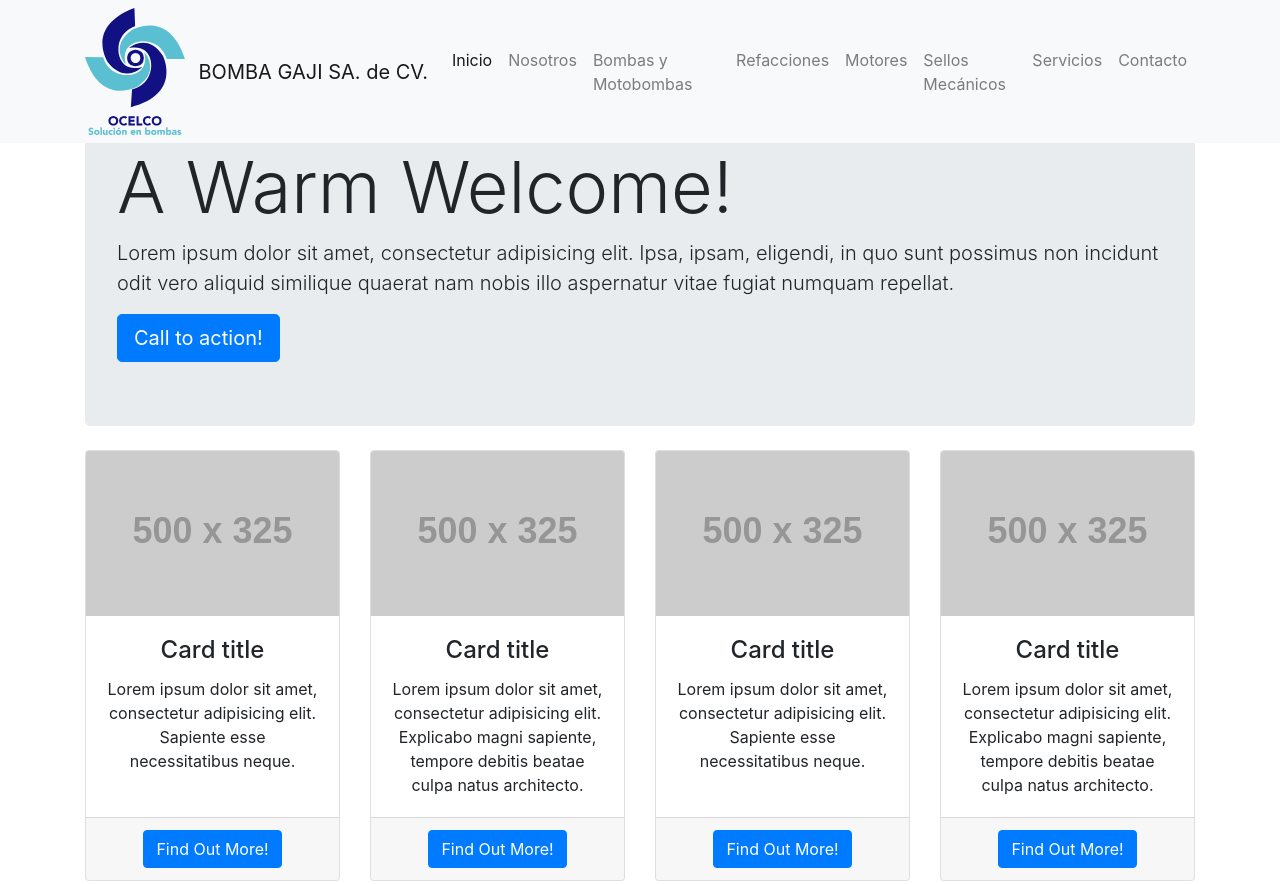
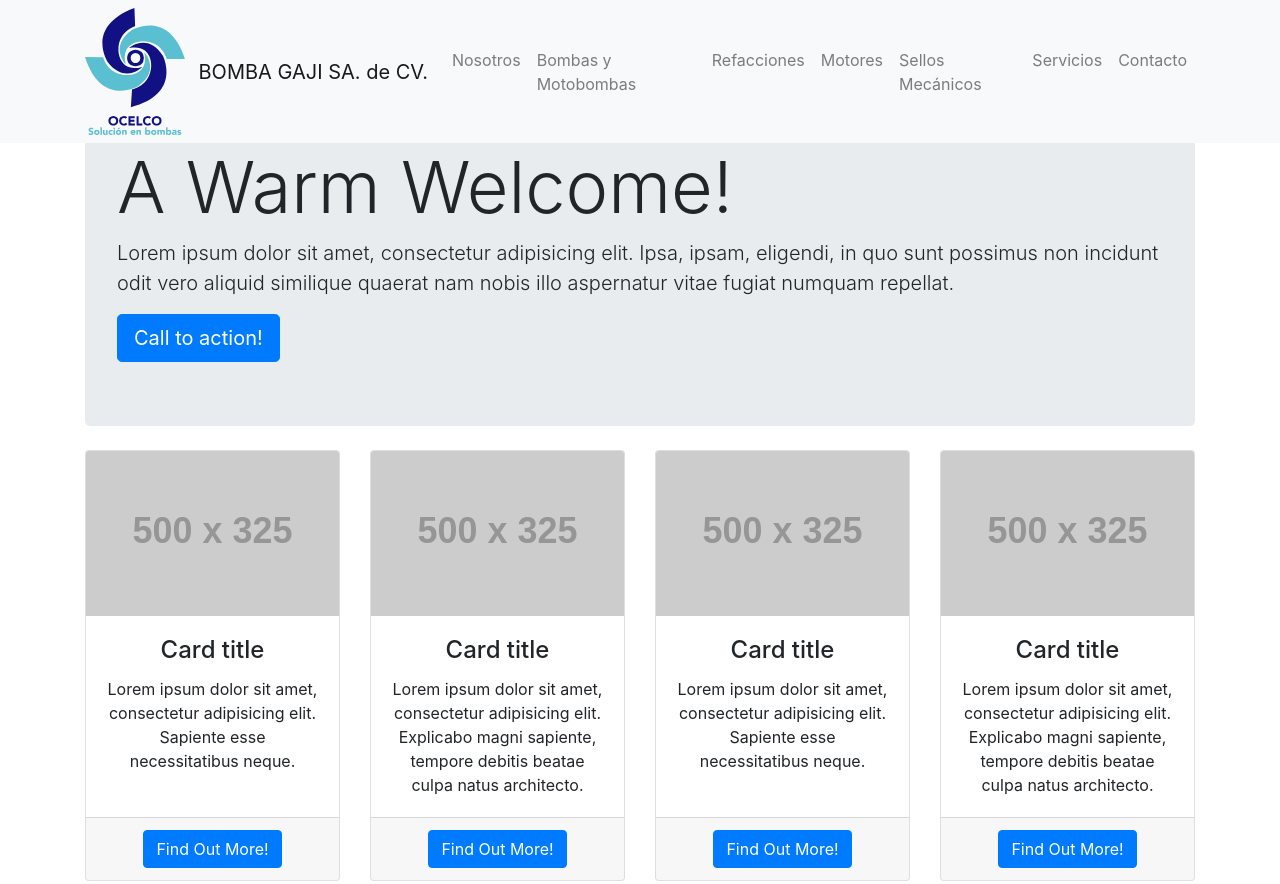
Before and after one commit to OmeOllin/Bombagaji, a website: page index.html in a window 1280 px wide. Shown: the top 884 px of the page. Drawn offline with Linux system fonts and the light colour scheme; placeholder pictures from the web are drawn by us.

Commit message:
Update index.html

```diff
--- a/index.html
+++ b/index.html
@@ -34,13 +34,10 @@
       </button>
       <div class="collapse navbar-collapse" id="navbarResponsive">
         <ul class="navbar-nav ml-auto">
-          <li class="nav-item active">
-            <a class="nav-link" href="#">Inicio
+          <li class="nav-item">
+            <a class="nav-link" href="#">Nosotros
               <span class="sr-only">(current)</span>
             </a>
-          </li>
-          <li class="nav-item">
-            <a class="nav-link" href="#">Nosotros</a>
           </li>
           <li class="nav-item">
             <a class="nav-link" href="#">Bombas y Motobombas</a>
```
